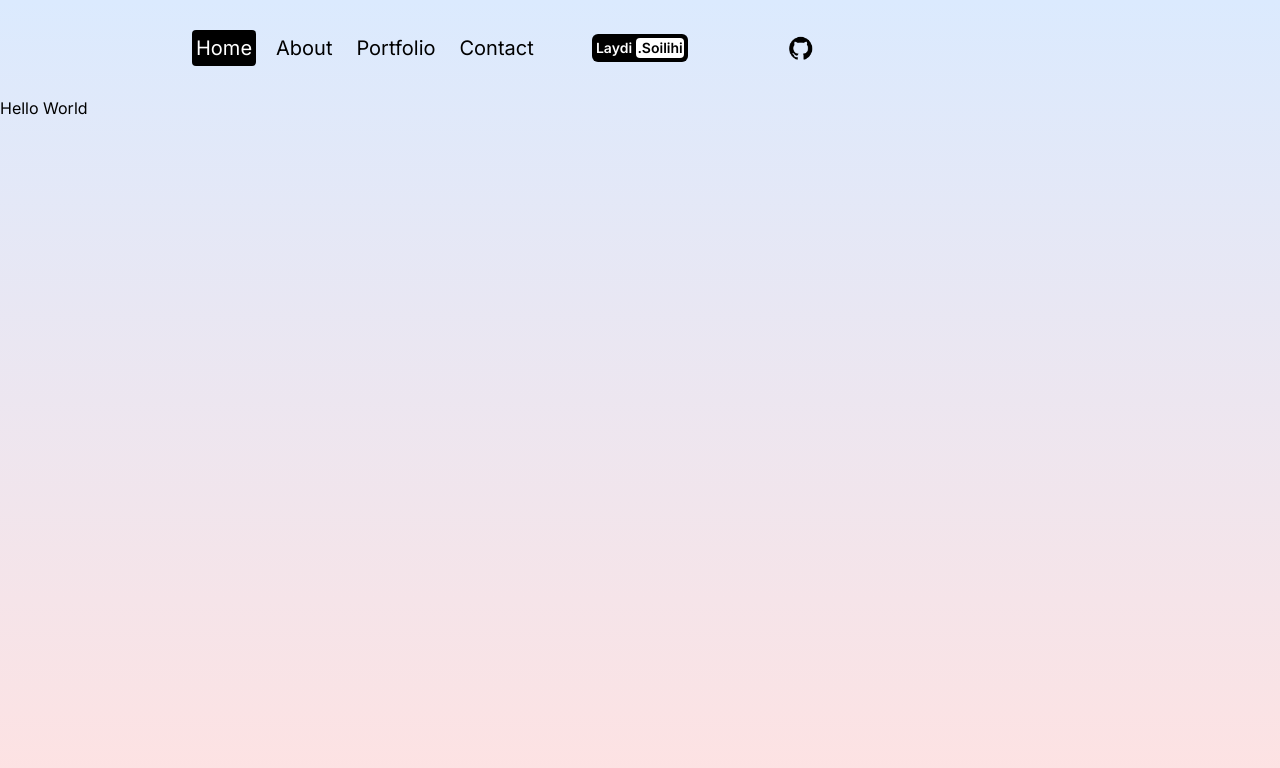
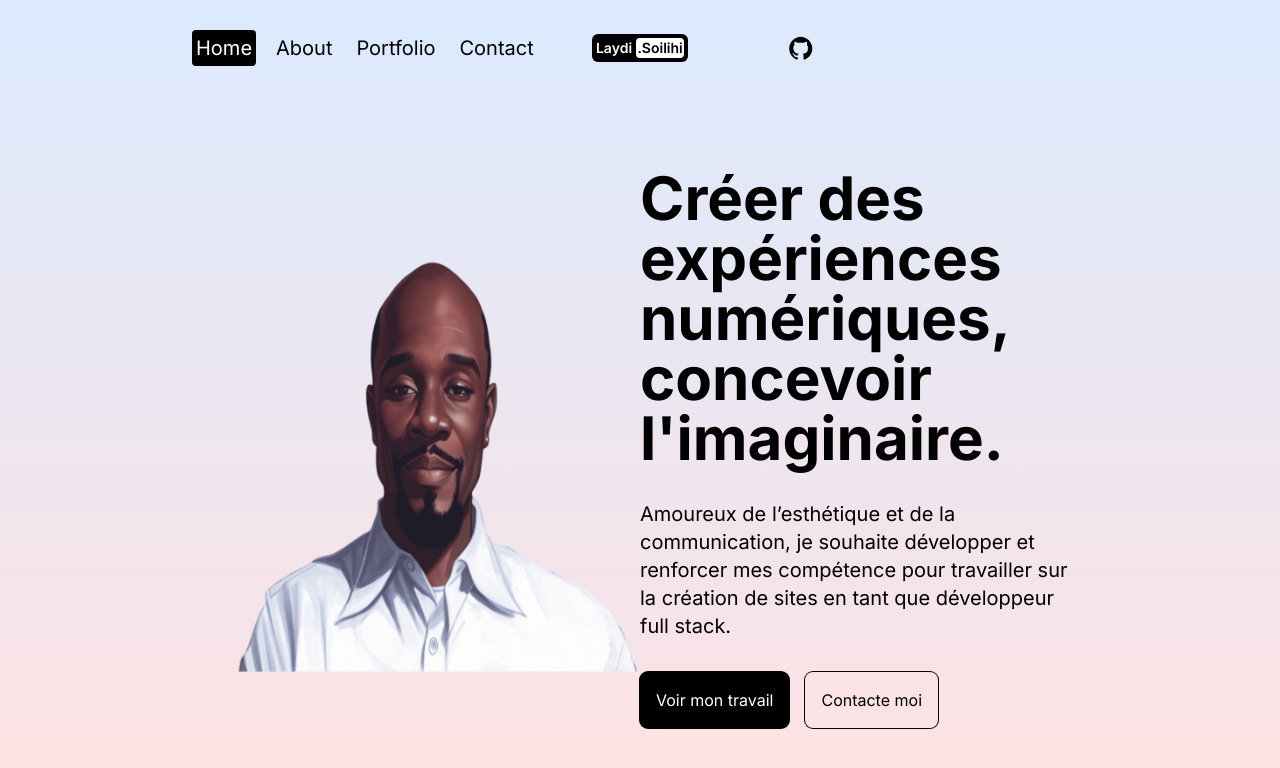
Before and after one commit to soilihilaydi/portfolio.V3, a Next.js app: page / in a window 1280 px wide. Shown: the top 768 px of the page. Built offline with nearby package versions, Linux system fonts and the light colour scheme.

Commit message:
creation homepage

```diff
--- a/src/app/layout.js
+++ b/src/app/layout.js
@@ -22,7 +22,7 @@
           <div className="h-24">
             <Navbar />
           </div>
-          <div className="h-[calc(100vh - 6rem)]">{children}</div>
+          <div className="h-[calc(100vh-6rem)]">{children}</div>
         </div>
       </body>
     </html>
--- a/src/app/page.jsx
+++ b/src/app/page.jsx
@@ -1,5 +1,44 @@
+import Image from "next/image";
+
+
 const Homepage = () => {
-  return <div>Hello World</div>;
+
+  return (
+
+    <div className="h-full flex flex-col lg:flex-row px-4 sm:px-8 md:px-12 lg:px-20 xl:px-48">
+
+          {/* IMAGE CONTAINER */}
+
+      <div className="h-1/2 lg:h-full lg:w-1/2 relative">
+          <Image src="/hero.png" alt="" fill className="object-contain"/>
+        </div>
+
+           {/* TEXT CONTAINER */}
+
+        <div className="h-1/2 lg:h-full lg:w-1/2 flex flex-col gap-8 items-center justify-center">
+
+            {/* TITLE */}
+
+            <h1 className="text-4xl  md:text-6xl font-bold">Créer des expériences numériques, concevoir l'imaginaire.</h1>
+
+            {/* DESC */}
+
+            <p className="md:text-xl">
+
+              Amoureux de l’esthétique et de la communication, je souhaite développer et renforcer
+              mes compétence pour travailler sur la création de sites en tant que développeur full stack.</p>
+
+            {/* BUTTONS */}
+
+            <div className="w-full flex gap-4">
+
+              <button className="p-4 rounded-lg ring-1 ring-black bg-black text-white">Voir mon travail</button>
+
+              <button className="p-4 rounded-lg ring-1 ring-black">Contacte moi</button>
+            </div>
+        </div>
+    </div>
+  );
 };
 
 export default Homepage;
```
